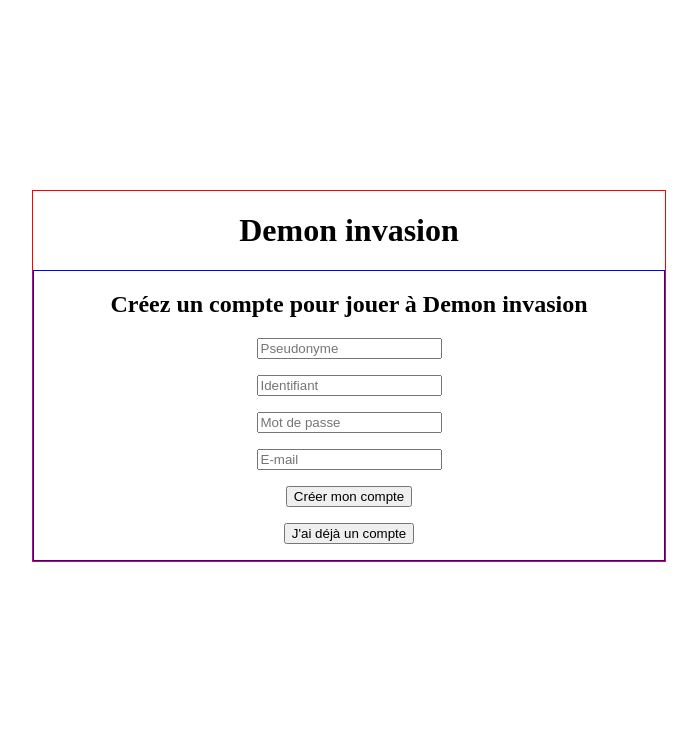
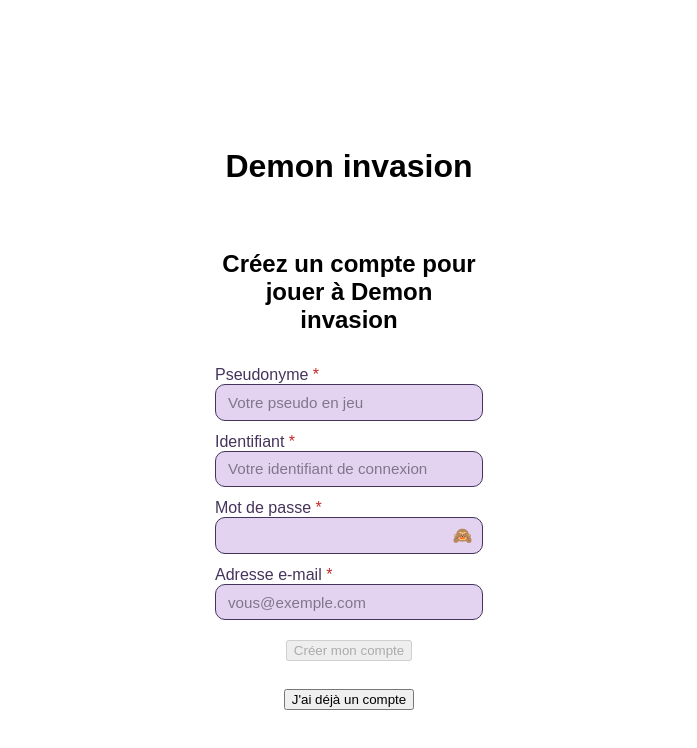
Before and after one commit to YouZak4/demon_invasion_front, a Vue app: page /login in a window 1280 px wide. Both pictures are taken after a click on the button "Créer un nouveau compte". Shown: the top 748 px of the page, without its empty margins (291-988 px from the left). Built offline with nearby package versions, Linux system fonts and the light colour scheme; the HTML template or start-up script is replaced by a standard one.

Commit message:
refactor: components input / style / logic from login and register

```diff
--- /dev/null
+++ b/src/components/InputComponent.vue
@@ -0,0 +1,190 @@
+<script setup lang="ts">
+import { ref, computed } from "vue";
+
+const props = withDefaults(
+    defineProps<{
+        modelValue: string;
+        type?: string;
+        label?: string;
+        placeholder?: string;
+        required?: boolean;
+        disabled?: boolean;
+        regex?: RegExp;
+        regexMessage?: string;
+        minLength?: number;
+        maxLength?: number;
+    }>(),
+    {
+        type: "text",
+        label: "",
+        placeholder: "",
+        required: false,
+        disabled: false,
+        regexMessage: "Format invalide.",
+    }
+);
+const emit = defineEmits<{
+    (e: "update:modelValue", value: string): void;
+    (e: "valid", value: boolean): void; // 👈
+}>();
+
+const touched = ref(false);
+const showPassword = ref(false);
+
+const inputType = computed(() => {
+    if (props.type === "password") {
+        return showPassword.value ? "text" : "password";
+    }
+    return props.type;
+});
+
+const errorMessage = computed((): string | null => {
+    if (!touched.value) return null;
+
+    const val = props.modelValue;
+
+    if (props.required && val.trim() === "") {
+        return "Ce champ est obligatoire.";
+    }
+    if (props.minLength && val.length < props.minLength) {
+        return `Minimum ${props.minLength} caractères.`;
+    }
+    if (props.maxLength && val.length > props.maxLength) {
+        return `Maximum ${props.maxLength} caractères.`;
+    }
+    if (props.regex && !props.regex.test(val)) {
+        return props.regexMessage ?? "Format invalide.";
+    }
+
+    return null;
+});
+
+const isValid = computed(() => {
+    if (!touched.value) return null;
+    return errorMessage.value === null;
+});
+
+function onInput(event: Event) {
+    const target = event.target as HTMLInputElement;
+    emit("update:modelValue", target.value);
+    emit("valid", errorMessage.value === null && target.value.trim() !== "");
+}
+
+function onBlur() {
+    touched.value = true;
+    emit(
+        "valid",
+        errorMessage.value === null && props.modelValue.trim() !== ""
+    );
+}
+</script>
+
+<template>
+    <div class="main-input-container">
+        <label v-if="label" class="base-input-label">
+            {{ label }}
+            <span v-if="required" class="required-star">*</span>
+        </label>
+
+        <div
+            class="base-input-field"
+            :class="{ valid: isValid === true, invalid: isValid === false }"
+        >
+            <input
+                :type="inputType"
+                :model-value="modelValue"
+                :placeholder="placeholder"
+                :required="required"
+                :disabled="disabled"
+                :maxlength="maxLength"
+                class="base-input"
+                @input="onInput"
+                @blur="onBlur"
+            />
+
+            <!-- Bouton toggle uniquement pour les champs password -->
+            <button
+                v-if="type === 'password'"
+                type="button"
+                class="toggle-password"
+                @click="showPassword = !showPassword"
+            >
+                {{ showPassword ? "👁️" : "🙈" }}
+            </button>
+        </div>
+
+        <!-- Message d'erreur, affiché seulement si touched + erreur -->
+        <p v-if="errorMessage" class="base-input-error">{{ errorMessage }}</p>
+    </div>
+</template>
+
+<style scoped>
+.main-input-container {
+    font-family: Arial, Helvetica, sans-serif;
+    font-size: 1rem;
+    display: flex;
+    flex-direction: column;
+    width: 100%;
+}
+
+.base-input-label {
+    color: #45335c;
+    text-align: left;
+}
+
+.required-star {
+    color: #c62727;
+}
+
+/* Conteneur input + bouton toggle (pour le password) */
+.base-input-field {
+    display: flex;
+    align-items: center;
+    border: 1px solid #45335c;
+    border-radius: 10px;
+    background: #e3d3f1;
+    transition: border-color 0.2s;
+}
+
+.base-input-field:focus-within {
+    border-color: #888;
+}
+
+.base-input-field.valid {
+    border-color: #14a81a;
+}
+
+.base-input-field.invalid {
+    border-color: #c62727;
+}
+
+.base-input {
+    flex: 1;
+    padding: 0.55rem 0.75rem;
+    background: transparent;
+    border: none;
+    outline: none;
+    color: #000000;
+    font-size: 0.95rem;
+}
+
+.base-input::placeholder {
+    color: #81758e;
+}
+
+.toggle-password {
+    background: none;
+    border: none;
+    cursor: pointer;
+    padding: 0 0.6rem;
+    font-size: 1rem;
+    line-height: 1;
+}
+
+.base-input-error {
+    margin-top: 0.5rem;
+    font-size: 1rem;
+    color: #c62727;
+    text-align: left;
+}
+</style>
--- a/src/views/loginView.vue
+++ b/src/views/loginView.vue
@@ -1,14 +1,33 @@
 <script setup lang="ts">
-import { ref } from "vue";
+import { computed, ref } from "vue";
 import { useRouter } from "vue-router";
-import api from "@/services/api"; // ← ton instance axios centralisée
-import { useAuthStore } from "@/stores/auth"; // ← le store
+import api from "@/services/api";
+import { useAuthStore } from "@/stores/auth";
+
+// On importe notre composant
+import InputComponent from "@/components/InputComponent.vue";
 
 const router = useRouter();
 const auth = useAuthStore();
 
+const validityLogin = ref({
+    identifiant: false,
+    motDePasse: false,
+});
+const loginFormValid = computed(() =>
+    Object.values(validityLogin.value).every(Boolean)
+);
 const identifiantLogin = ref("");
 const motDePasseLogin = ref("");
+const validityRegister = ref({
+    pseudo: false,
+    identifiant: false,
+    motDePasse: false,
+    email: false,
+});
+const registerFormValid = computed(() =>
+    Object.values(validityRegister.value).every(Boolean)
+);
 const pseudoRegister = ref("");
 const identifiantRegister = ref("");
 const motDePasseRegister = ref("");
@@ -57,36 +76,47 @@ async function register() {
 <template>
     <div class="main-container">
         <h1>Demon invasion</h1>
+
+        <!-- ── Formulaire de connexion ── -->
         <div v-if="isRegister" class="login-container">
             <form @submit.prevent="login">
                 <h2>Se connecter à Demon invasion</h2>
-                <div class="login-input">
-                    <input
+
+                <InputComponent
                     v-model="identifiantLogin"
-                        type="text"
-                        placeholder="Identifiant"
-                        required
+                    label="Identifiant"
+                    placeholder="Votre identifiant"
+                    :required="true"
+                    :min-length="8"
+                    :max-length="30"
+                    :regex="/^[a-zA-Z0-9_-]+$/"
+                    regex-message="Lettres, chiffres, _ et - uniquement."
+                    @valid="validityLogin.identifiant = $event"
                 />
-                </div>
-                <div class="login-input">
-                    <input
+
+                <InputComponent
                     v-model="motDePasseLogin"
                     type="password"
-                        placeholder="Mot de passe"
-                        required
+                    label="Mot de passe"
+                    :required="true"
+                    :min-length="8"
+                    :max-length="30"
+                    :regex="/^(?=.*[A-Z])(?=.*\d)(?=.*[^A-Za-z0-9]).{8,30}$/"
+                    regex-message="8-30 caractères, avec au moins une majuscule, un chiffre et un caractère spécial."
+                    @valid="validityLogin.motDePasse = $event"
                 />
-                </div>
 
-                <p v-if="erreur" class="erreur">{{ erreur }}</p>
+                <p v-if="erreur" class="erreur">
+                    Identifiant ou mot de passe incorrect
+                </p>
 
                 <button
                     type="submit"
                     class="login-button"
-                    :disabled="isLoading"
+                    :disabled="!loginFormValid"
                 >
-                    {{ isLoading ? "Connexion..." : "Se connecter" }}
+                    Connexion
                 </button>
-
                 <button
                     type="button"
                     class="login-button"
@@ -96,50 +126,63 @@ async function register() {
                 </button>
             </form>
         </div>
+
+        <!-- ── Formulaire d'inscription ── -->
         <div v-if="!isRegister" class="register-container">
             <form @submit.prevent="register">
                 <h2>Créez un compte pour jouer à Demon invasion</h2>
-                <div class="register-input">
-                    <input
+
+                <InputComponent
                     v-model="pseudoRegister"
-                        type="text"
-                        placeholder="Pseudonyme"
-                        required
+                    label="Pseudonyme"
+                    placeholder="Votre pseudo en jeu"
+                    :required="true"
+                    :min-length="2"
+                    :max-length="20"
+                    :regex="/^[a-zA-Z0-9_-]+$/"
+                    regex-message="Lettres, chiffres, _ et - uniquement."
+                    @valid="validityRegister.pseudo = $event"
                 />
-                </div>
-                <div class="register-input">
-                    <input
+
+                <InputComponent
                     v-model="identifiantRegister"
-                        type="text"
-                        placeholder="Identifiant"
-                        required
+                    label="Identifiant"
+                    placeholder="Votre identifiant de connexion"
+                    :required="true"
+                    :min-length="3"
+                    :max-length="30"
+                    :regex="/^[a-zA-Z0-9_-]+$/"
+                    regex-message="Lettres, chiffres, _ et - uniquement."
+                    @valid="validityRegister.identifiant = $event"
                 />
-                </div>
-                <div class="register-input">
-                    <input
+
+                <InputComponent
                     v-model="motDePasseRegister"
                     type="password"
-                        placeholder="Mot de passe"
-                        required
+                    label="Mot de passe"
+                    :required="true"
+                    :regex="/^(?=.*[A-Z])(?=.*\d)(?=.*[^A-Za-z0-9]).{8,30}$/"
+                    regex-message="8-30 caractères, avec au moins une majuscule, un chiffre et un caractère spécial."
+                    @valid="validityRegister.motDePasse = $event"
                 />
-                </div>
-                <div class="register-input">
-                    <input
+
+                <InputComponent
                     v-model="emailRegister"
-                        type="text"
-                        placeholder="E-mail"
-                        required
+                    type="email"
+                    label="Adresse e-mail"
+                    placeholder="vous@exemple.com"
+                    :required="true"
+                    :regex="/^[^\s@]+@[^\s@]+\.[^\s@]+$/"
+                    regex-message="Adresse e-mail invalide."
+                    @valid="validityRegister.email = $event"
                 />
-                </div>
-
-                <p v-if="erreur" class="erreur">{{ erreur }}</p>
 
                 <button
                     type="submit"
                     class="register-button"
-                    :disabled="isLoading"
+                    :disabled="!registerFormValid"
                 >
-                    {{ isLoading ? "Connexion..." : "Créer mon compte" }}
+                    Créer mon compte
                 </button>
                 <button
                     type="button"
@@ -152,37 +195,40 @@ async function register() {
         </div>
     </div>
 </template>
+
 <style scoped>
 .main-container {
-    width: 50%;
-    margin: 15% auto auto;
+    font-family: Arial, Helvetica, sans-serif;
+    font-size: 1rem;
+    width: 25%;
+    margin: 10% auto auto;
     display: flex;
     flex-direction: column;
     text-align: center;
-    border: red 1px solid;
+
     .login-container {
-        display: flex;
-        flex-direction: column;
-        border: 1px solid blue;
-        .login-input {
-            margin: 1rem auto;
-        }
-        .login-button {
-            display: block;
-            margin: 1rem auto;
+        .erreur {
+            margin-top: 0.5rem;
+            color: #c62727;
+            text-align: left;
         }
     }
     .register-container {
         display: flex;
         flex-direction: column;
-        border: 1px solid blue;
-        .register-input {
-            margin: 1rem auto;
+        padding: 1.5rem;
+
+        form {
+            display: flex;
+            flex-direction: column;
+            gap: 0.75rem;
         }
+    }
+
+    .login-button,
     .register-button {
         display: block;
-            margin: 1rem auto;
-        }
+        margin: 0.5rem auto;
     }
 }
 </style>
```
Lines whose indentation alone changed are shown as unchanged.
